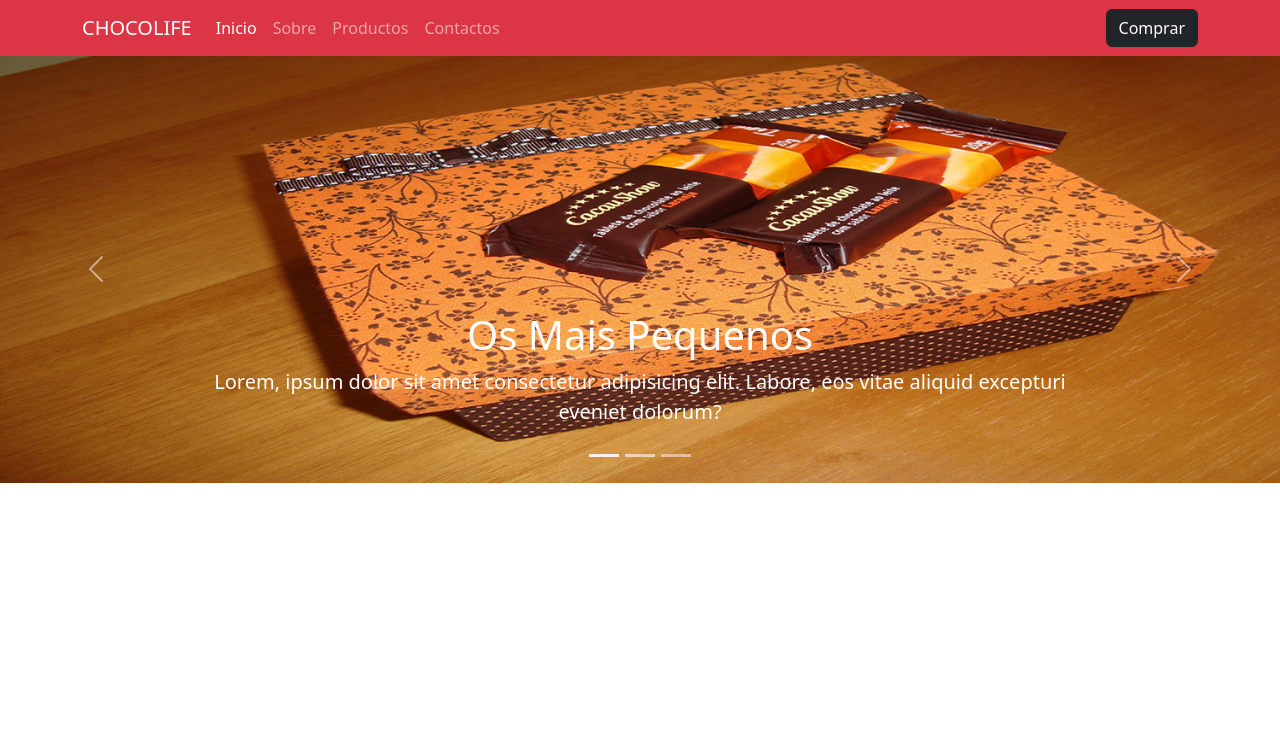
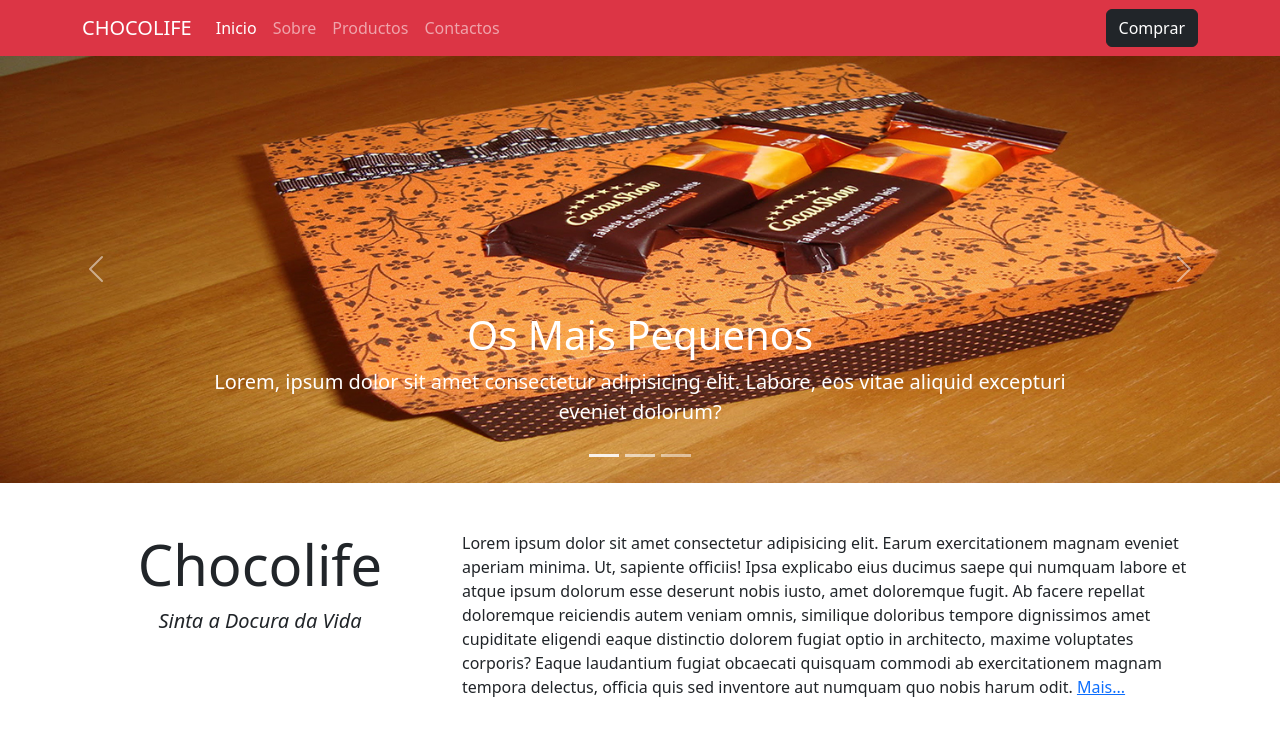
Before and after one commit to brundo33/projecto2, a plain HTML site: page index.html in a window 1280 px wide. Drawn offline with Linux system fonts and the light colour scheme.

Commit message:
adiccionando texto descritivo

```diff
--- a/index.html
+++ b/index.html
@@ -78,9 +78,19 @@
         </div>
       </div>
 
+      <!-- Texto Descritivo -->
 
-
-
+      <div class="container mt-5">
+        <div class="row justify-content-center">
+          <div class="text-center col-md-4">
+            <h1 class="display-4">Chocolife</h1>
+            <p class="lead"><b><i>Sinta a Docura da Vida</i></b></p>
+          </div>
+          <p class="text-justify col-md-8">
+            Lorem ipsum dolor sit amet consectetur adipisicing elit. Earum exercitationem magnam eveniet aperiam minima. Ut, sapiente officiis! Ipsa explicabo eius ducimus saepe qui numquam labore et atque ipsum dolorum esse deserunt nobis iusto, amet doloremque fugit. Ab facere repellat doloremque reiciendis autem veniam omnis, similique doloribus tempore dignissimos amet cupiditate eligendi eaque distinctio dolorem fugiat optio in architecto, maxime voluptates corporis? Eaque laudantium fugiat obcaecati quisquam commodi ab exercitationem magnam tempora delectus, officia quis sed inventore aut numquam quo nobis harum odit.
+          <a href="perfil.html">Mais...</a></p>
+        </div>
+      </div>
 
     <script src="./js/bootstrap.js"></script>
 </body>
```
